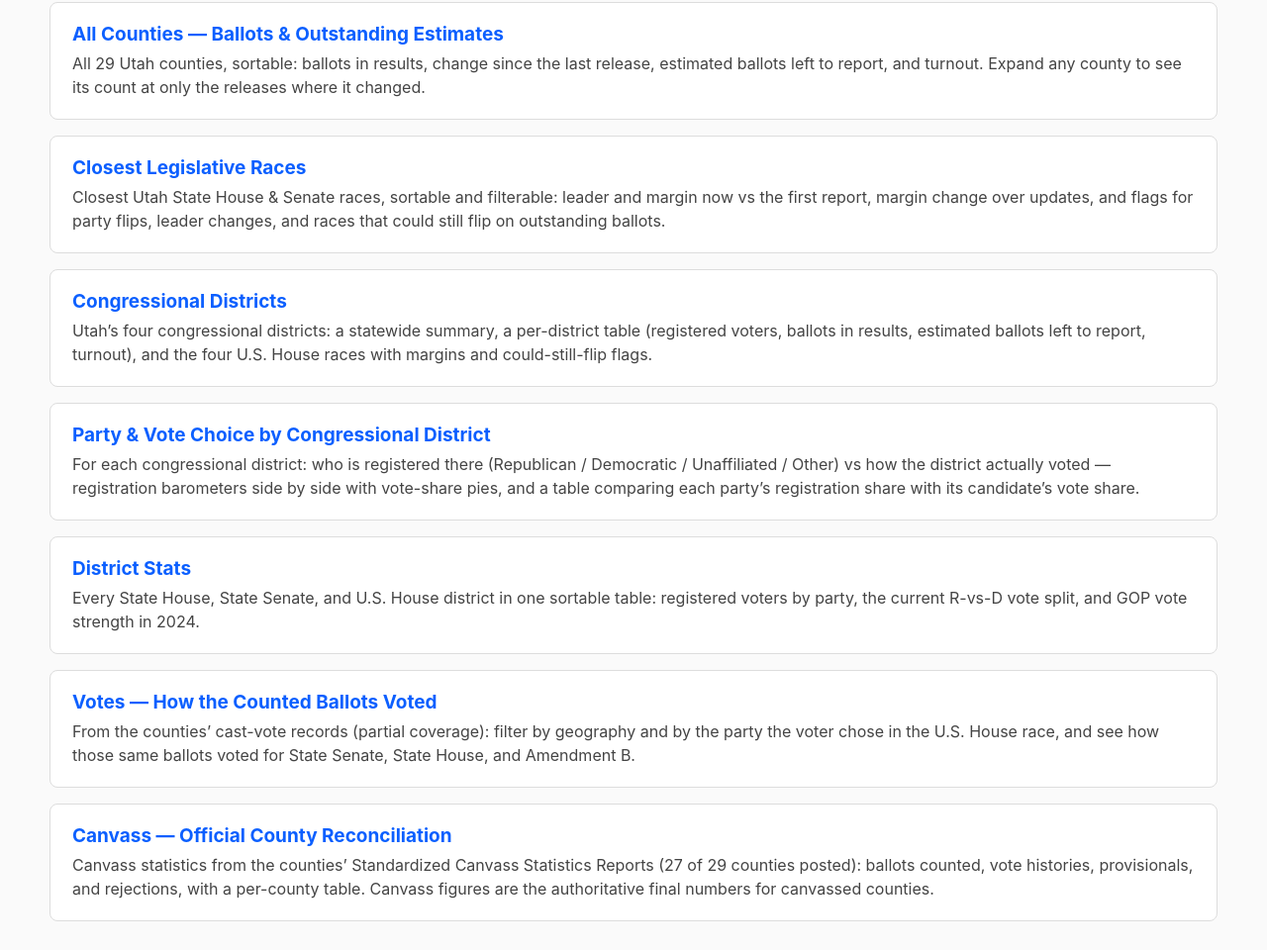
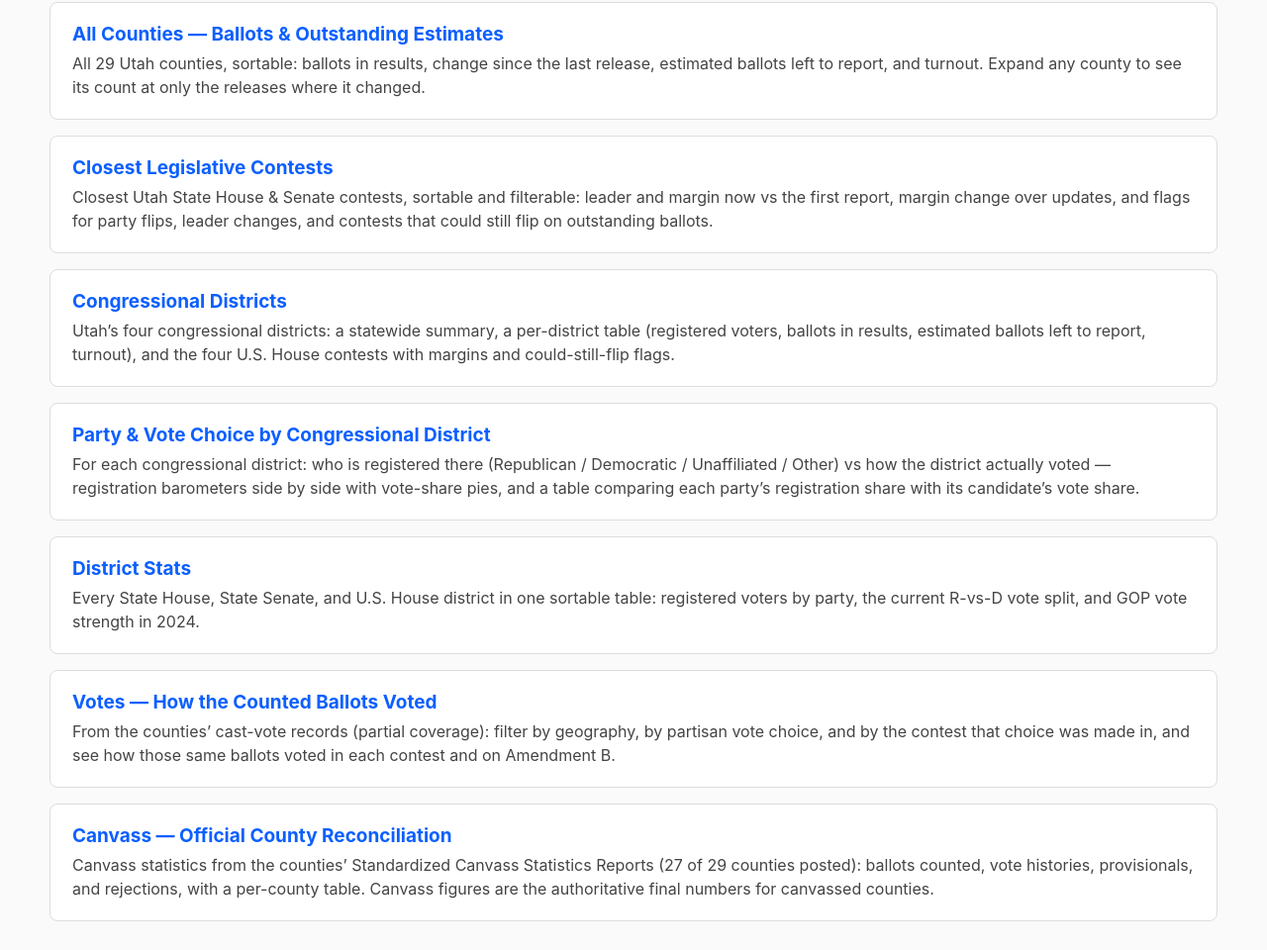
Before and after one commit to joshadaniels/utah-election-dashboards, a plain HTML site: page index.html in a window 1280 px wide. Shown: the part 250-1210 px from the top of the page at 99% size. Drawn offline with Linux system fonts and the light colour scheme.

Commit message:
Votes tab rebuild: CD/SD/HD/AmB chart, county geography, partisan vote choice (CD/SD/HD); contest wording; State Dashboard

```diff
--- a/index.html
+++ b/index.html
@@ -50,11 +50,11 @@ button.exp{background:none;border:none;color:#0b5fff;cursor:pointer;font-size:1e
 <h2 style="margin:0 0 6px;font-size:19px"><a href="counties.html" style="color:#0b5fff;text-decoration:none">All Counties &mdash; Ballots &amp; Outstanding Estimates</a></h2>
 <p style="margin:0;color:#444;line-height:1.5">All 29 Utah counties, sortable: ballots in results, change since the last release, estimated ballots left to report, and turnout. Expand any county to see its count at only the releases where it changed.</p></div>
 <div class="card" style="background:#fff;border:1px solid #ddd;border-radius:8px;padding:20px 22px;margin-bottom:16px">
-<h2 style="margin:0 0 6px;font-size:19px"><a href="races.html" style="color:#0b5fff;text-decoration:none">Closest Legislative Races</a></h2>
-<p style="margin:0;color:#444;line-height:1.5">Closest Utah State House &amp; Senate races, sortable and filterable: leader and margin now vs the first report, margin change over updates, and flags for party flips, leader changes, and races that could still flip on outstanding ballots.</p></div>
+<h2 style="margin:0 0 6px;font-size:19px"><a href="races.html" style="color:#0b5fff;text-decoration:none">Closest Legislative Contests</a></h2>
+<p style="margin:0;color:#444;line-height:1.5">Closest Utah State House &amp; Senate contests, sortable and filterable: leader and margin now vs the first report, margin change over updates, and flags for party flips, leader changes, and contests that could still flip on outstanding ballots.</p></div>
 <div class="card" style="background:#fff;border:1px solid #ddd;border-radius:8px;padding:20px 22px;margin-bottom:16px">
 <h2 style="margin:0 0 6px;font-size:19px"><a href="cds.html" style="color:#0b5fff;text-decoration:none">Congressional Districts</a></h2>
-<p style="margin:0;color:#444;line-height:1.5">Utah&rsquo;s four congressional districts: a statewide summary, a per-district table (registered voters, ballots in results, estimated ballots left to report, turnout), and the four U.S. House races with margins and could-still-flip flags.</p></div>
+<p style="margin:0;color:#444;line-height:1.5">Utah&rsquo;s four congressional districts: a statewide summary, a per-district table (registered voters, ballots in results, estimated ballots left to report, turnout), and the four U.S. House contests with margins and could-still-flip flags.</p></div>
 <div class="card" style="background:#fff;border:1px solid #ddd;border-radius:8px;padding:20px 22px;margin-bottom:16px">
 <h2 style="margin:0 0 6px;font-size:19px"><a href="cds-party.html" style="color:#0b5fff;text-decoration:none">Party &amp; Vote Choice by Congressional District</a></h2>
 <p style="margin:0;color:#444;line-height:1.5">For each congressional district: who is registered there (Republican / Democratic / Unaffiliated / Other) vs how the district actually voted &mdash; registration barometers side by side with vote-share pies, and a table comparing each party&rsquo;s registration share with its candidate&rsquo;s vote share.</p></div>
@@ -63,7 +63,7 @@ button.exp{background:none;border:none;color:#0b5fff;cursor:pointer;font-size:1e
 <p style="margin:0;color:#444;line-height:1.5">Every State House, State Senate, and U.S. House district in one sortable table: registered voters by party, the current R-vs-D vote split, and GOP vote strength in 2024.</p></div>
 <div class="card" style="background:#fff;border:1px solid #ddd;border-radius:8px;padding:20px 22px;margin-bottom:16px">
 <h2 style="margin:0 0 6px;font-size:19px"><a href="votes.html" style="color:#0b5fff;text-decoration:none">Votes &mdash; How the Counted Ballots Voted</a></h2>
-<p style="margin:0;color:#444;line-height:1.5">From the counties&rsquo; cast-vote records (partial coverage): filter by geography and by the party the voter chose in the U.S. House race, and see how those same ballots voted for State Senate, State House, and Amendment B.</p></div>
+<p style="margin:0;color:#444;line-height:1.5">From the counties&rsquo; cast-vote records (partial coverage): filter by geography, by partisan vote choice, and by the contest that choice was made in, and see how those same ballots voted in each contest and on Amendment B.</p></div>
 <div class="card" style="background:#fff;border:1px solid #ddd;border-radius:8px;padding:20px 22px;margin-bottom:16px">
 <h2 style="margin:0 0 6px;font-size:19px"><a href="canvass.html" style="color:#0b5fff;text-decoration:none">Canvass &mdash; Official County Reconciliation</a></h2>
 <p style="margin:0;color:#444;line-height:1.5">Canvass statistics from the counties&rsquo; Standardized Canvass Statistics Reports (27 of 29 counties posted): ballots counted, vote histories, provisionals, and rejections, with a per-county table. Canvass figures are the authoritative final numbers for canvassed counties.</p></div>
```
